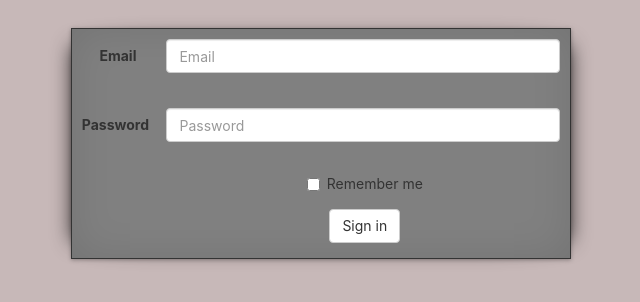
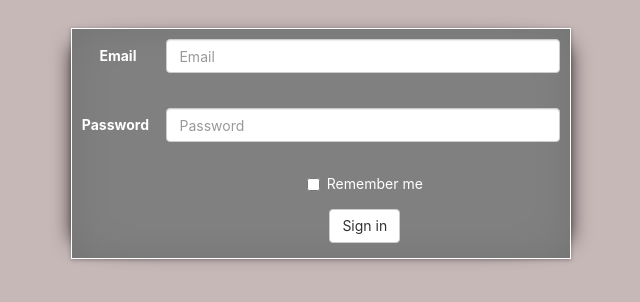
Before and after one commit to t3miLo/Fi-Tracker, a React (Create React App) app: page / in a window 1280 px wide. Shown: the top 302 px of the page, without its empty margins (230-870 px from the left). Built offline with nearby package versions, Linux system fonts and the light colour scheme.

Commit message:
added simple bootstrap validation & working onSubmit function

```diff
--- a/src/App.css
+++ b/src/App.css
@@ -1,7 +1,6 @@
 .App {
   max-width: 53%;
-
-
+  color: white;
   text-align: center;
 
 }
--- a/src/componets/LoginForm.js
+++ b/src/componets/LoginForm.js
@@ -1,6 +1,5 @@
 import React, { Component } from "react";
 import {
-  Container,
   Button,
   FormGroup,
   FormControl,
@@ -23,7 +22,8 @@ export class Userlogin extends Component {
     super(props, context);
 
     this.state = {
-      value: ""
+      email: "",
+      password: ""
     };
 
     this.handleChange = this.handleChange.bind(this);
@@ -31,40 +31,71 @@ export class Userlogin extends Component {
   }
 
   handleChange(event) {
+    const name = event.target.name;
+    const value = event.target.value;
     this.setState({
-      value: event.target.value
+      [name]: value
     });
   }
 
-  handleSubmit(event) {
-    console.log("Form Value : " + this.state.value);
-  }
+  getValidationState = () => {
+    const value = this.state.password.length;
+    if (value > 10) return "success";
+    else if (value > 6) return "warning";
+    else if (value > 0) return "error";
+    return null;
+  };
+
+  handleSubmit = (e) => {
+    e.preventDefault();
+    const data = new FormData(e.target);
+    console.log(data);
+    console.log("Email Value : " + this.state.email);
+    console.log("password Value : " + this.state.password);
+
+  };
 
   render() {
     return (
       <div id="loginForm" className="shawdow" style={background}>
-        <Form horizontal>
+        <Form horizontal onSubmit={this.handleSubmit}>
           <FormGroup controlId="formHorizontalEmail" style={padding}>
             <Col componentClass={ControlLabel} sm={2}>
               Email{" "}
             </Col>{" "}
             <Col sm={10}>
-              <FormControl type="email" placeholder="Email" />
+              <FormControl
+                type="email"
+                name="email"
+                value={this.state.value}
+                onChange={this.handleChange}
+                placeholder="Email"
+              />
             </Col>{" "}
-          </FormGroup>
-          <FormGroup controlId="formHorizontalPassword" style={padding}>
+          </FormGroup>{" "}
+          <FormGroup
+            validationState={this.getValidationState()}
+            controlId="formHorizontalPassword"
+            style={padding}>
             <Col componentClass={ControlLabel} sm={2}>
               Password{" "}
             </Col>{" "}
             <Col sm={10}>
-              <FormControl type="password" placeholder="Password" />
+              <FormControl
+                value={this.state.value}
+                onChange={this.handleChange}
+                name="password"
+                type="password"
+                placeholder="Password"
+              />
+              <FormControl.Feedback />
             </Col>{" "}
-          </FormGroup>
+          </FormGroup>{" "}
           <FormGroup>
             <Col smOffset={2} sm={10}>
               <Checkbox> Remember me </Checkbox>{" "}
             </Col>{" "}
-          </FormGroup>
+          </FormGroup>{" "}
           <FormGroup>
             <Col smOffset={2} sm={10}>
               <Button type="submit"> Sign in </Button>{" "}
```
